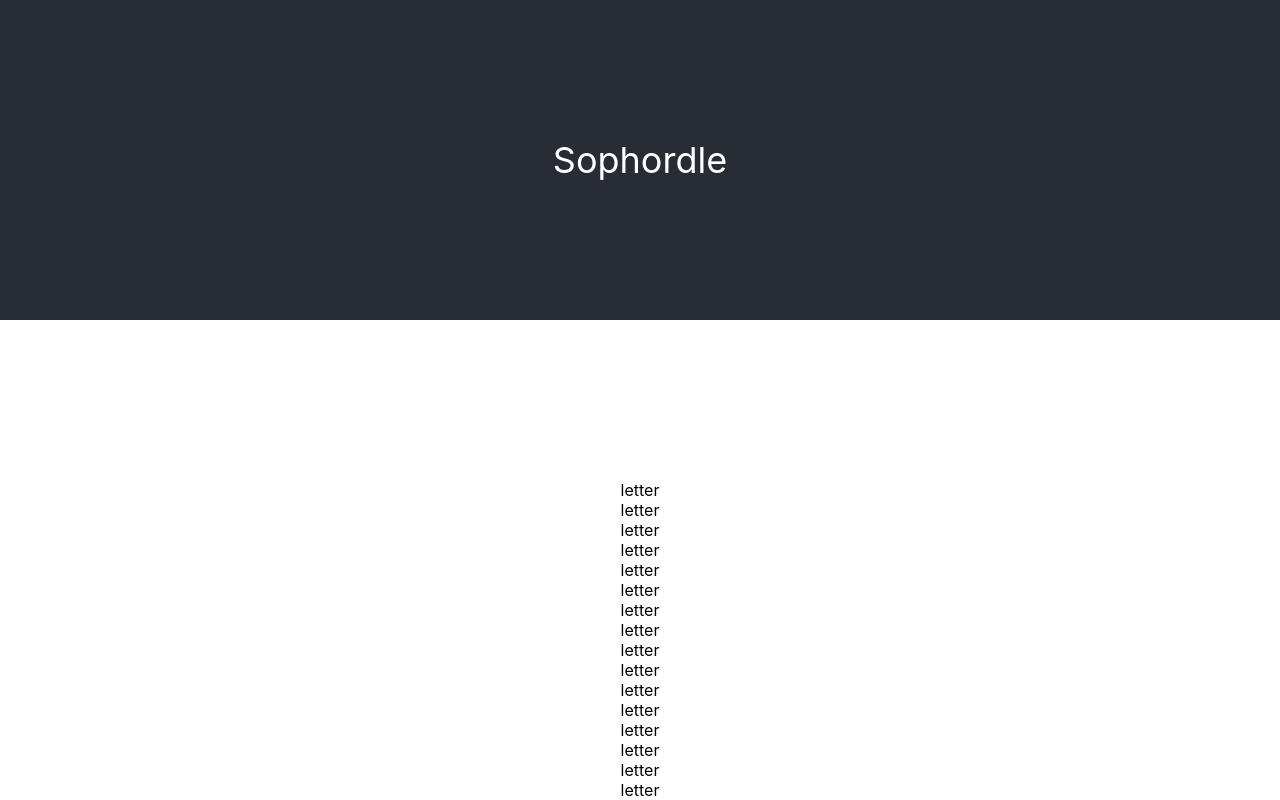
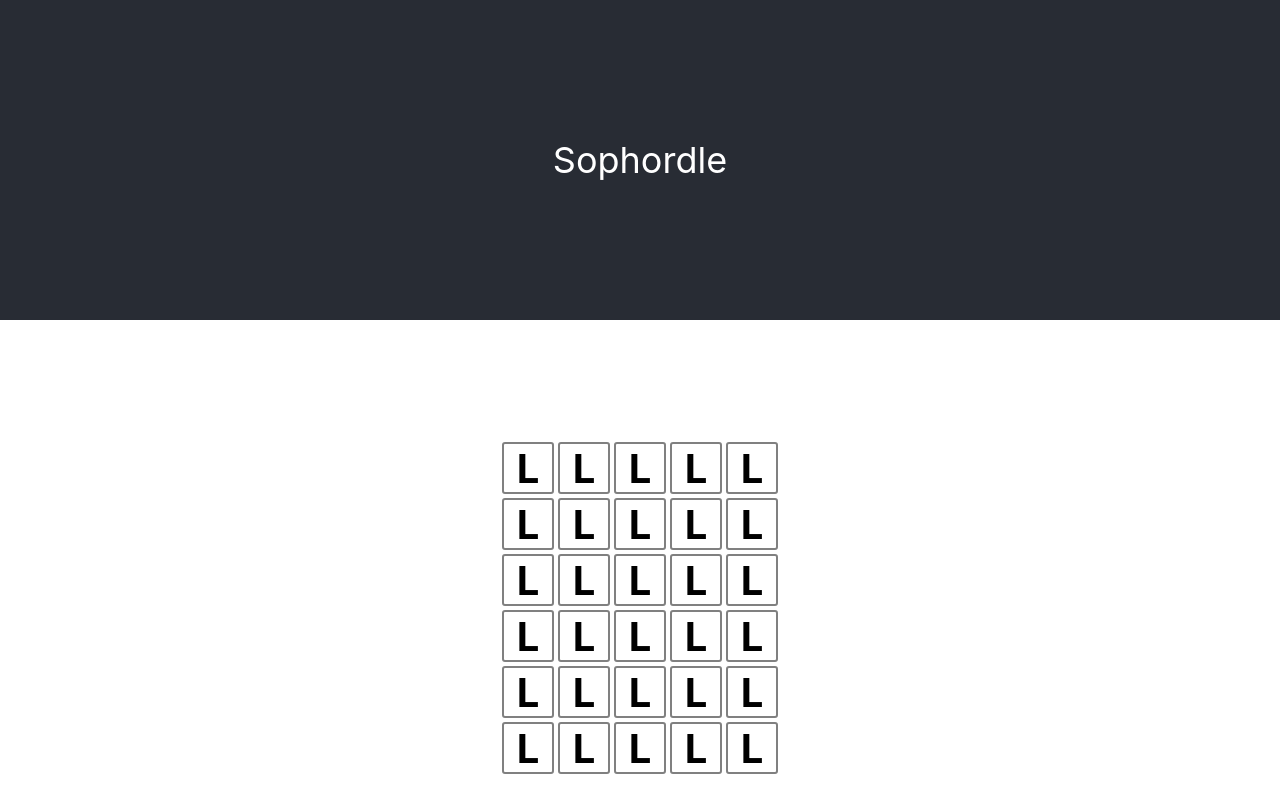
Before and after one commit to sophiaciocca/sophordle, a React (Create React App) app: page / in a window 1280 px wide. Shown: the top 800 px of the page. Built offline with nearby package versions, Linux system fonts and the light colour scheme.

Commit message:
delete obsolete CSS, add good CSS; have boxes now

```diff
--- a/src/App.css
+++ b/src/App.css
@@ -1,16 +1,5 @@
 .App {
   text-align: center;
-}
-
-.App-logo {
-  height: 40vmin;
-  pointer-events: none;
-}
-
-@media (prefers-reduced-motion: no-preference) {
-  .App-logo {
-    animation: App-logo-spin infinite 20s linear;
-  }
 }
 
 .App-header {
@@ -25,18 +14,9 @@
 }
 
 .App-body {
-  margin: 20vmin;
+  margin: 15vmin;
 }
 
 .App-link {
   color: #61dafb;
 }
-
-@keyframes App-logo-spin {
-  from {
-    transform: rotate(0deg);
-  }
-  to {
-    transform: rotate(360deg);
-  }
-}
--- a/src/Gameboard.css
+++ b/src/Gameboard.css
@@ -1,3 +1,23 @@
 .gameboard {
-    margin: 1vh;
+  display: flex;
+  align-items: center;
+  flex-direction: column;
 }
+
+.row {
+  display: flex;
+}
+
+.letterbox {
+  border: 2px solid gray;
+  border-radius: 3px;
+  margin: 2px;
+  font-size: 2.5rem;
+  font-weight: 700;
+  height: 3rem;
+  width: 3rem;
+  display: flex;
+  justify-content: center;
+  align-items: center;
+  text-transform: uppercase;
+}
--- a/src/Gameboard.jsx
+++ b/src/Gameboard.jsx
@@ -8,7 +8,7 @@ function Gameboard() {
       {[...Array(GUESSES_ALLOWED)].map((arrayElem, rowIndex) => (
         <div className="row" key={rowIndex}>
           {[...Array(WORD_LENGTH)].map((arrayElem, boxIndex) => (
-                  <div className="letterbox" key={boxIndex}>letter</div>
+            <div className="letterbox" key={boxIndex}>l</div>
           ))}
         </div>
       ))}
```
Lines whose indentation alone changed are shown as unchanged.
